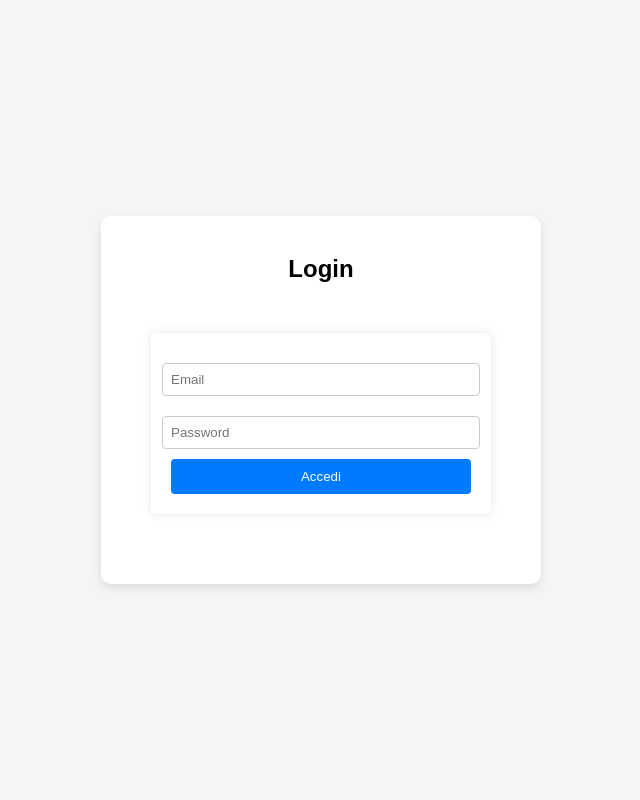
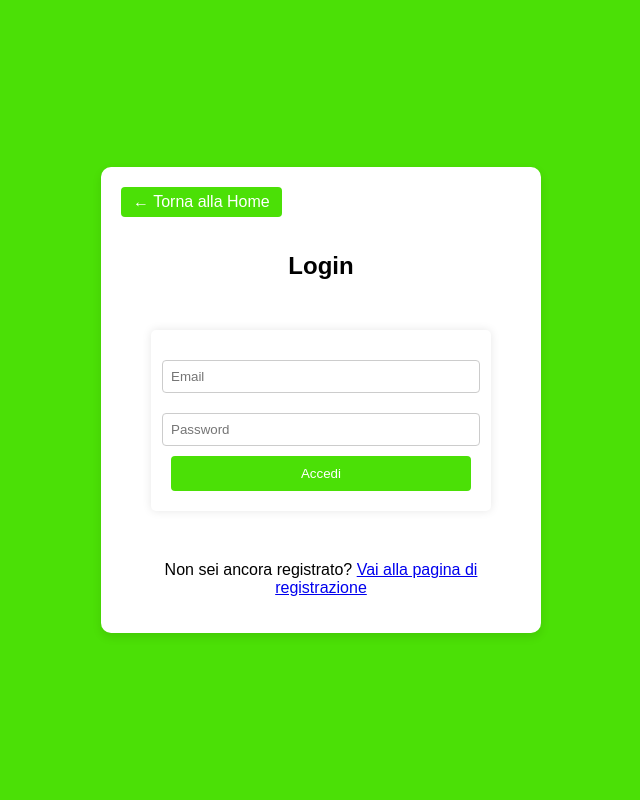
Before and after one commit to Matt3002/LabBasi, a PHP site: page /php/login/login.php in a window 1280 px wide. Shown: the whole page, without its empty margins (319-959 px from the left). Run offline with PHP 8.4, Linux system fonts and the light colour scheme.

Commit message:
stile login e collegamento ai file register

```diff
--- a/css/style.css
+++ b/css/style.css
@@ -1,10 +1,4 @@
-/* Stili generali */
-body {
-    font-family: Arial, sans-serif;
-    background-color: #f4f4f4;
-    margin: 0;
-    padding: 0;
-}
+
 
 /* Stile del form */
 form {
@@ -34,7 +28,7 @@ input[type="number"] {
 
 button {
     width: 100%;
-    background: #007BFF;
+    background-color: #4be006;
     color: white;
     padding: 10px;
     border: none;
@@ -43,7 +37,8 @@ button {
 }
 
 button:hover {
-    background: #0056b3;
+    background-color: #3aaa06;
+    transform: scale(1.05);
 }
 
 body {
@@ -51,8 +46,10 @@ body {
     justify-content: center;
     align-items: center;
     height: 100vh;
-    background-color: #f5f5f5;
+    background-color: #4be006;
     font-family: Arial, sans-serif;
+    margin: 0;
+    padding: 0;
 }
 
 .container {
@@ -99,3 +96,17 @@ label {
     display: block;
     margin-top: 10px;
 }
+
+.btn-home {
+            display: inline-block;
+            background-color: #4be006;
+            color: white;
+            padding: 6px 12px;
+            border-radius: 4px;
+            text-decoration: none;
+            margin-bottom: 15px;
+        }
+        .btn-home:hover {
+            background-color: #3aaa06;
+            transform: scale(1.05);
+        }
--- a/php/login/login.php
+++ b/php/login/login.php
@@ -51,6 +51,7 @@ if ($_SERVER["REQUEST_METHOD"] == "POST") {
 </head>
 <body>
     <div class="container">
+        <a class="btn-home" href="../../index.html">← Torna alla Home</a>
         <h2>Login</h2>
         <form method="POST">
             <input type="email" name="email" placeholder="Email" required>
@@ -60,6 +61,9 @@ if ($_SERVER["REQUEST_METHOD"] == "POST") {
                 <div class="error-msg"><?=htmlspecialchars($error)?></div>
             <?php endif; ?>
         </form>
+        <p style="text-align:center; margin-top:10px;">
+        Non sei ancora registrato? <a href="../register/register.php">Vai alla pagina di registrazione</a>
+        </p>
     </div>
 </body>
 </html>
--- a/php/login/loginAmministratore.php
+++ b/php/login/loginAmministratore.php
@@ -52,6 +52,7 @@ if ($_SERVER["REQUEST_METHOD"] == "POST") {
 </head>
 <body>
     <div class="container">
+        <a class="btn-home" href="../../index.html">← Torna alla Home</a>
         <h2>Login Amministratore</h2>
         <form method="POST">
             <input type="email" name="email" placeholder="Email" required>
@@ -62,6 +63,9 @@ if ($_SERVER["REQUEST_METHOD"] == "POST") {
                 <div class="error-msg"><?=htmlspecialchars($error)?></div>
             <?php endif; ?>
         </form>
+        <p style="text-align:center; margin-top:10px;">
+        Non sei ancora registrato? <a href="../register/registerAmministratore.php">Vai alla pagina di registrazione</a>
+        </p>
     </div>
 </body>
 </html>
--- a/php/login/loginCreatore.php
+++ b/php/login/loginCreatore.php
@@ -51,6 +51,7 @@ if ($_SERVER["REQUEST_METHOD"] == "POST") {
 </head>
 <body>
     <div class="container">
+        <a class="btn-home" href="../../index.html">← Torna alla Home</a>
         <h2>Login Creatore</h2>
         <form method="POST">
             <input type="email" name="email" placeholder="Email" required>
@@ -60,6 +61,9 @@ if ($_SERVER["REQUEST_METHOD"] == "POST") {
                 <div class="error-msg"><?=htmlspecialchars($error)?></div>
             <?php endif; ?>
         </form>
+        <p style="text-align:center; margin-top:10px;">
+        Non sei ancora registrato? <a href="../register/registerCreatore.php">Vai alla pagina di registrazione</a>
+        </p>
     </div>
 </body>
 </html>
```
